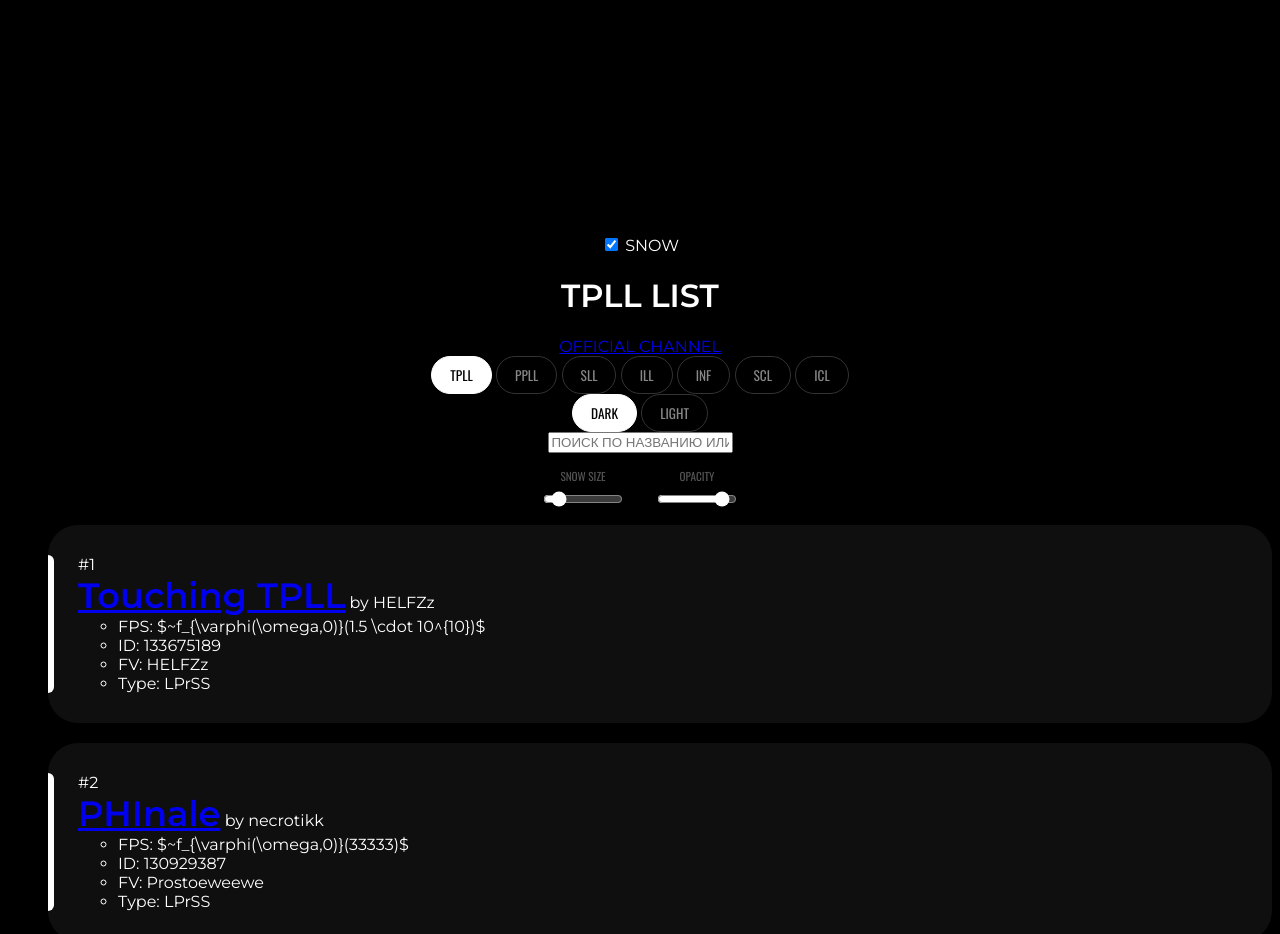
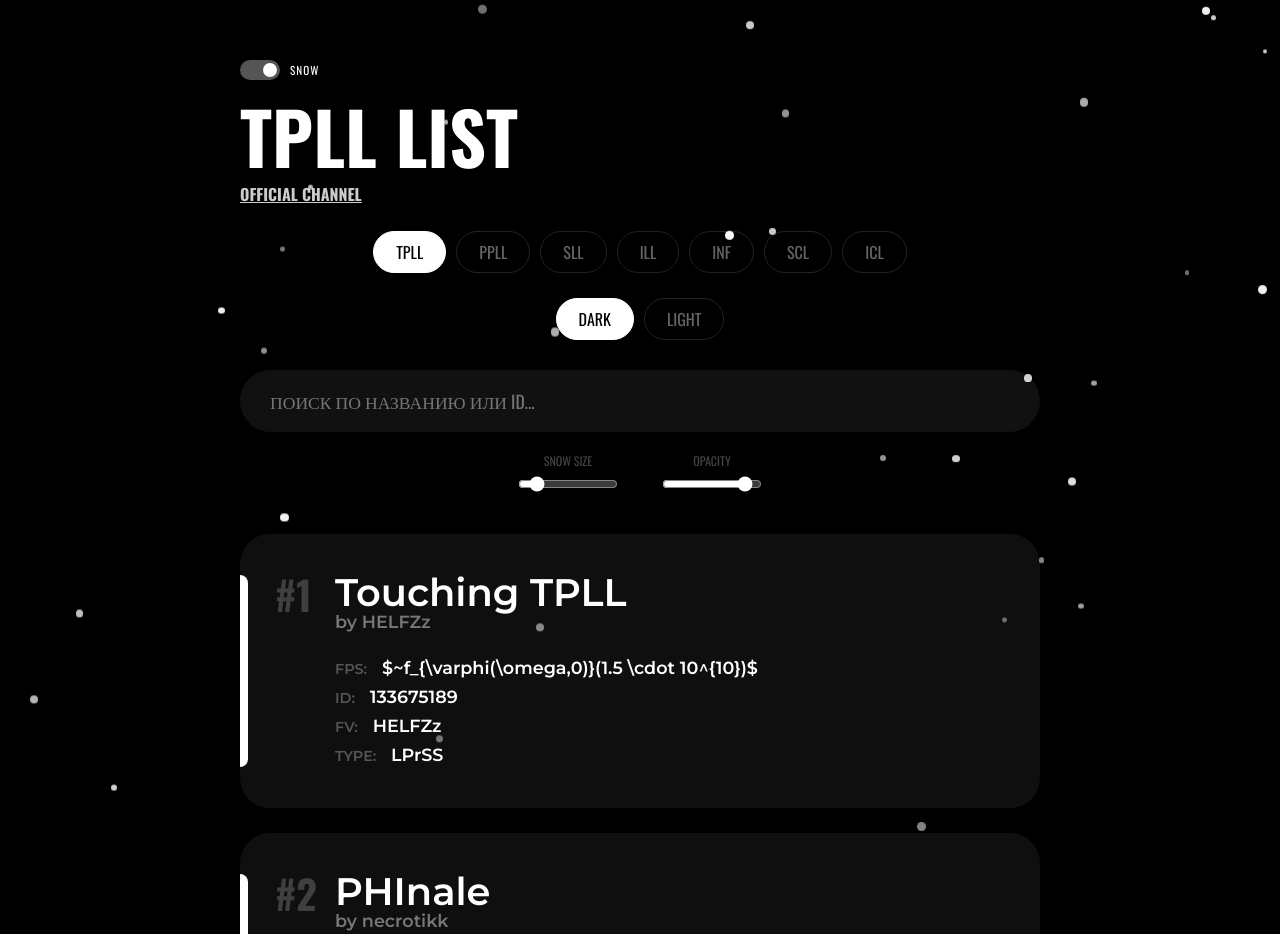
Before and after one commit to Zer0one11/HTLL, a plain HTML site: page index.html in a window 1280 px wide. Shown: the top 934 px of the page. Drawn offline with nearby package versions, Linux system fonts and the light colour scheme.

Commit message:
Update style.css

```diff
--- a/style.css
+++ b/style.css
@@ -1,74 +1,84 @@
 :root {
     --color-accent: #ffffff;
-    --bg-card: #111111;
+    --bg-body: #000000;
     --panel-opacity: 0.9;
 }
 
-body {
-    background-color: #000000;
-    color: #ffffff;
-    font-family: 'Montserrat', sans-serif;
-    text-align: center;
+.theme-light {
+    --color-accent: #000000;
+    --bg-body: #f0f0f0;
 }
 
-/* Кнопки как на скрине — овальные капсулы */
-.list-button, .theme-button {
-    background: transparent;
-    border: 1px solid #333;
-    color: #888;
-    padding: 8px 18px;
-    border-radius: 50px; /* Овалы */
-    font-family: 'Oswald';
-    cursor: pointer;
-    transition: 0.2s;
+body {
+    margin: 0; padding: 0;
+    background-color: var(--bg-body);
+    color: var(--color-accent);
+    font-family: 'Montserrat', sans-serif;
+    transition: background 0.3s ease;
 }
 
-.active-list, .active-theme {
-    background: #ffffff !important;
-    color: #000000 !important;
-    border-color: #ffffff;
+.wrapper { max-width: 800px; margin: 0 auto; padding: 20px; }
+
+header { padding-top: 40px; margin-bottom: 40px; }
+
+/* КНОПКА СНЕГА */
+.top-controls { display: flex; align-items: center; justify-content: flex-start; gap: 10px; margin-bottom: 20px; }
+.switch { position: relative; width: 40px; height: 20px; }
+.switch input { opacity: 0; width: 0; height: 0; }
+.slider { position: absolute; cursor: pointer; top: 0; left: 0; right: 0; bottom: 0; background-color: #333; transition: .4s; border-radius: 20px; }
+.slider:before { position: absolute; content: ""; height: 14px; width: 14px; left: 3px; bottom: 3px; background-color: white; transition: .4s; border-radius: 50%; }
+input:checked + .slider { background-color: #555; }
+input:checked + .slider:before { transform: translateX(20px); }
+.control-label { font-family: 'Oswald'; font-size: 0.7rem; letter-spacing: 1px; }
+
+/* ЗАГОЛОВКИ */
+.main-title { font-family: 'Oswald'; font-size: 4.5rem; font-weight: 900; margin: 0; line-height: 1; text-transform: uppercase; }
+.official-link { display: inline-block; color: var(--color-accent); font-weight: 700; text-decoration: underline; margin-top: 10px; opacity: 0.8; font-family: 'Oswald'; }
+
+/* КНОПКИ-КАПСУЛЫ */
+.list-selector, .theme-selector { display: flex; flex-wrap: wrap; justify-content: center; gap: 10px; margin-top: 25px; }
+.list-button, .theme-button {
+    background: transparent; border: 1.5px solid #222; color: #666;
+    padding: 8px 22px; border-radius: 50px; font-family: 'Oswald';
+    font-size: 1rem; cursor: pointer; transition: 0.2s;
+}
+.active-list, .active-theme { background: #ffffff !important; color: #000000 !important; border-color: #ffffff; }
+
+/* ПОИСК */
+.search-container { margin-top: 30px; }
+#levelSearch {
+    width: 100%; padding: 18px 30px; border-radius: 50px; border: none;
+    background: #111; color: #fff; font-size: 1.1rem; outline: none; box-sizing: border-box; font-family: 'Oswald';
 }
 
-/* Карточки уровней */
+/* КАРТОЧКИ УРОВНЕЙ */
+#levelList { list-style: none; padding: 0; margin-top: 40px; }
 .level-item {
     background: rgba(17, 17, 17, var(--panel-opacity));
-    border-radius: 30px; /* Большое закругление как на скрине */
-    padding: 30px;
-    margin-bottom: 20px;
-    display: flex;
-    flex-direction: column;
-    align-items: flex-start;
-    text-align: left;
-    position: relative;
-    overflow: hidden;
+    border-radius: 30px; padding: 35px; margin-bottom: 25px;
+    display: flex; flex-direction: column; align-items: flex-start;
+    text-align: left; position: relative;
+}
+.level-item::before {
+    content: ''; position: absolute; left: 0; top: 15%; bottom: 15%;
+    width: 8px; background: #ffffff; border-radius: 0 10px 10px 0;
 }
 
-/* Белая полоска слева */
-.level-item::before {
-    content: '';
-    position: absolute;
-    left: 0; top: 15%; bottom: 15%;
-    width: 6px;
-    background: #ffffff;
-    border-radius: 0 10px 10px 0;
-}
+.level-number { font-family: 'Oswald'; font-size: 2.5rem; font-weight: 900; opacity: 0.2; position: absolute; left: 35px; top: 30px; }
+.level-title-group { margin-left: 60px; }
+.level-name { font-size: 2.4rem; font-weight: 900; color: #fff; text-decoration: none; display: block; }
+.level-creator { font-size: 1.1rem; color: #777; font-weight: 600; margin-top: -5px; display: block; }
 
-.level-name {
-    font-size: 2.2rem;
-    font-weight: 900;
-    margin-bottom: 5px;
-}
+.level-details { list-style: none; padding: 0; margin-top: 25px; margin-left: 60px; }
+.detail-line { margin-bottom: 8px; font-size: 1.1rem; font-weight: 600; }
+.detail-label { color: #555; text-transform: uppercase; margin-right: 10px; font-size: 0.9rem; font-weight: 900; }
 
-/* Ползунки настроек (минимализм) */
-.custom-settings {
-    display: flex;
-    justify-content: center;
-    gap: 30px;
-    margin-top: 15px;
-    font-family: 'Oswald';
-    font-size: 0.7rem;
-    color: #555;
-}
+/* ПОЛЗУНКИ НАСТРОЕК */
+.custom-settings { display: flex; justify-content: center; gap: 40px; margin-top: 20px; font-family: 'Oswald'; font-size: 0.75rem; color: #444; }
+.s-group { display: flex; flex-direction: column; align-items: center; gap: 5px; }
+input[type="range"] { accent-color: #fff; width: 100px; cursor: pointer; }
 
-.s-group { display: flex; flex-direction: column; align-items: center; gap: 5px; }
-input[type="range"] { accent-color: #fff; width: 80px; }
+/* СНЕГ */
+#snow-container { position: fixed; top: 0; left: 0; width: 100%; height: 100%; pointer-events: none; z-index: 1; }
+.snowflake { position: absolute; background: white; border-radius: 50%; top: -10px; animation: fall linear infinite; }
+@keyframes fall { to { transform: translateY(105vh); } }
```
